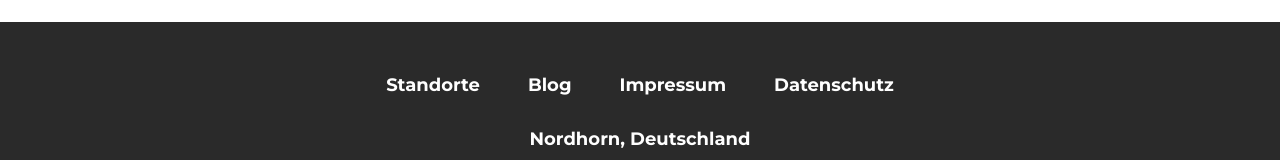
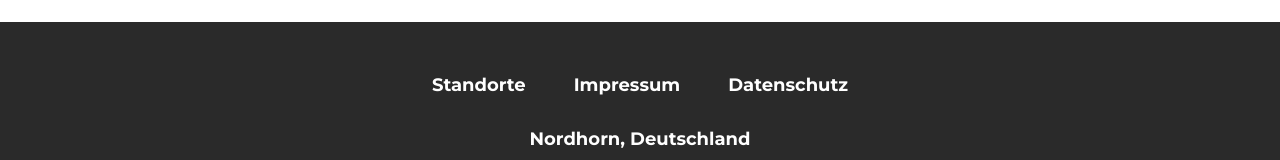
Before and after one commit to AslanLucas/dj-vicle-master, a Next.js app: page /blog in a window 1280 px wide. Shown: the part 881-1041 px from the top of the page. Built offline with nearby package versions, Linux system fonts and the light colour scheme.

Commit message:
blogs aus footer entfernt

```diff
--- a/sections/footer.tsx
+++ b/sections/footer.tsx
@@ -14,9 +14,6 @@ export default function Footer() {
                 <nav className="text-white flex flex-wrap justify-center gap-x-12 gap-y-3 text-m font-semibold">
                     <a href="/standorte" className="hover:text-white font-bold">
                         Standorte
-                    </a>
-                    <a href="/blog" className="hover:text-white font-bold">
-                        Blog
                     </a>
                     <a href="/legalnotice" className="hover:text-white font-bold">
                         Impressum
```
